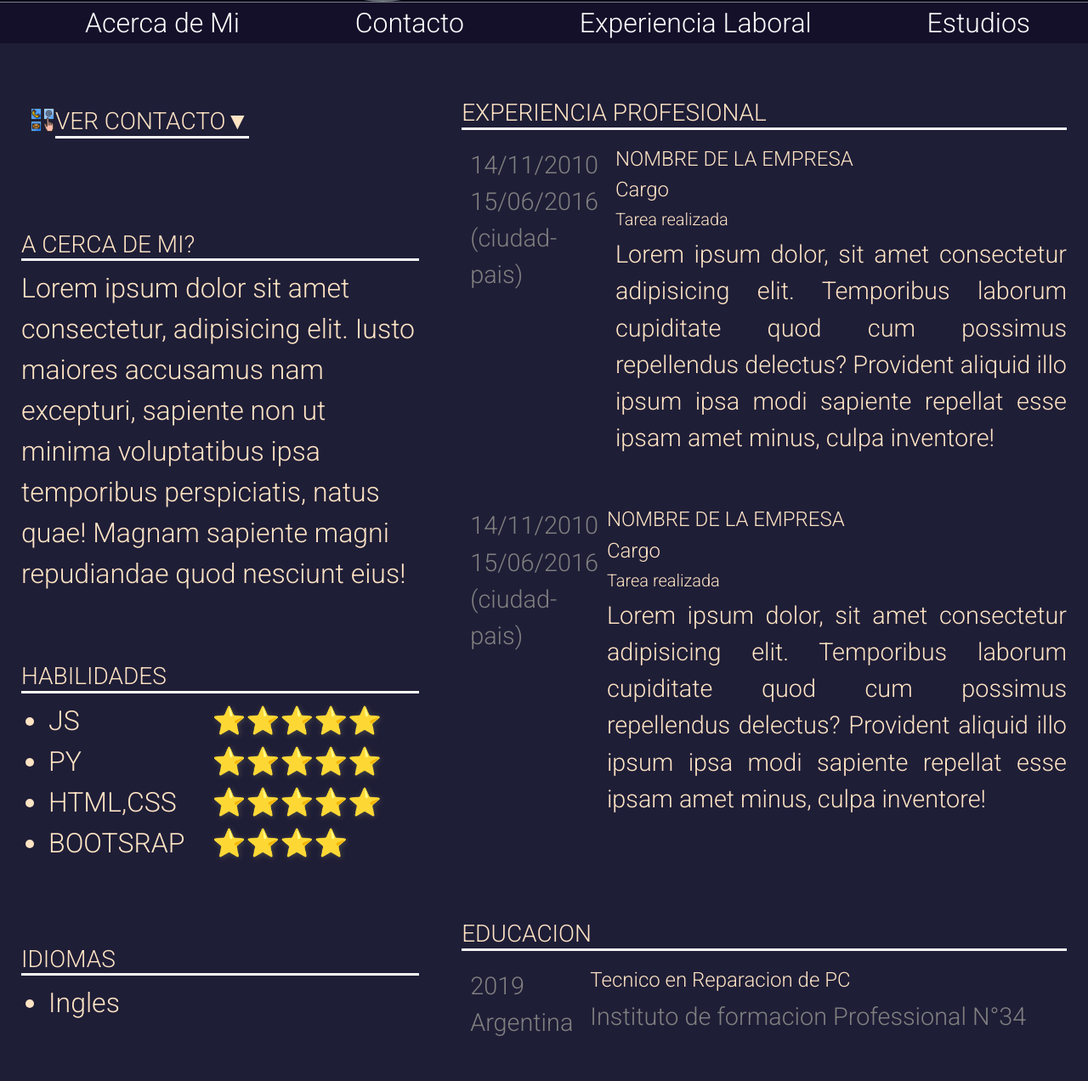
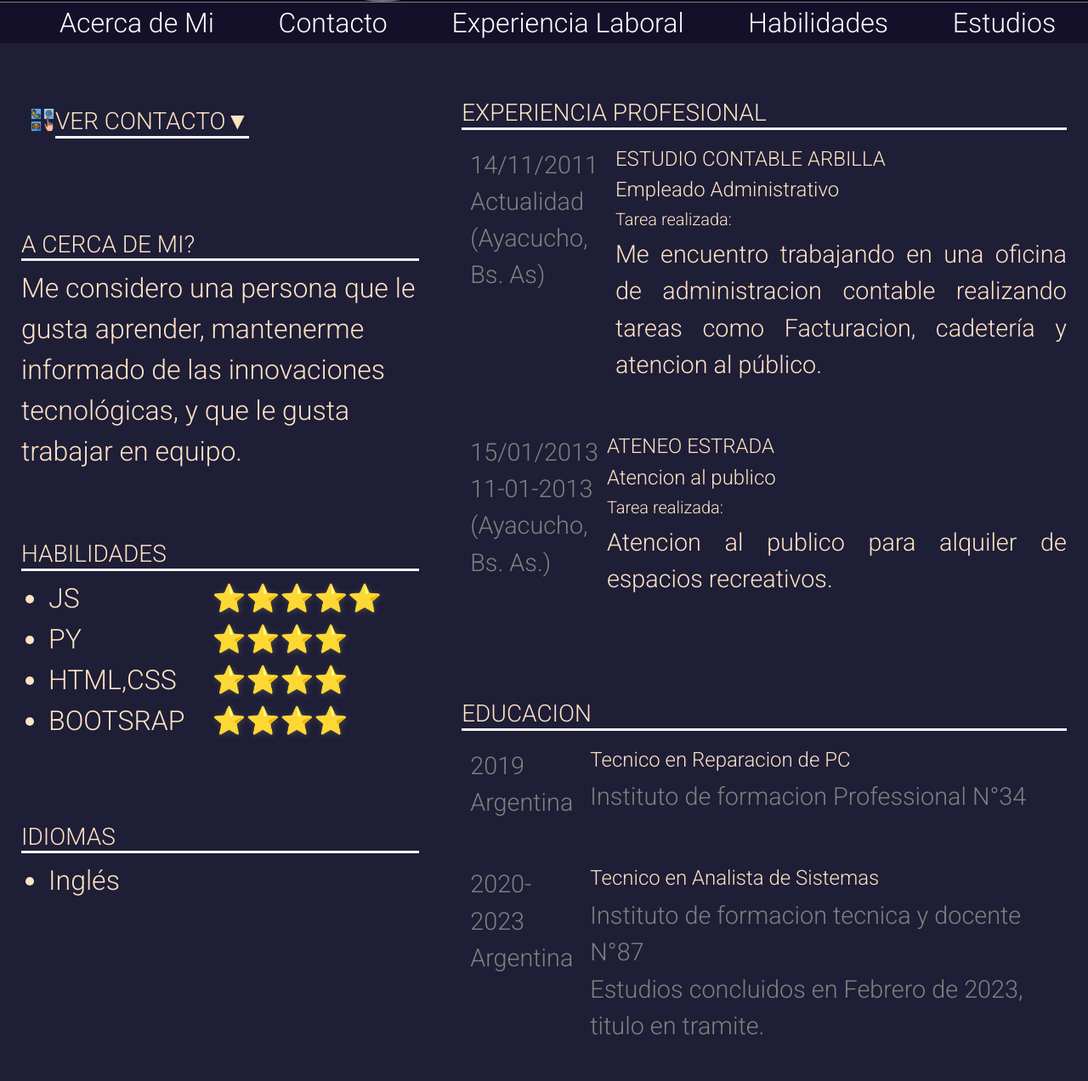
Before and after one commit to FerPe91/proyecto-ticmas-final, a website: page index.html in a window 1280 px wide. Shown: the part 248-1520 px from the top of the page at 85% size. Drawn offline with nearby package versions, Linux system fonts and the light colour scheme.

Commit message:
se agregaron datos personales

```diff
--- a/index.html
+++ b/index.html
@@ -33,6 +33,7 @@
             <li class="li_nav"><a href="#aCercaDeMi">Acerca de Mi</a> </li>
             <li class="li_nav"><a href="#contenedor_contacto">Contacto</a> </li>
             <li class="li_nav"><a href="#laboral">Experiencia Laboral</a> </li>
+            <li class="li_nav"><a href="#habilidades">Habilidades</a> </li>
             <li class="li_nav"><a href="#educacion">Estudios</a> </li>
         </ul>
 
@@ -79,14 +80,14 @@
             </div>
             <div id="aCercaDeMi" class="anchor-offset">
                 <h3>A CERCA DE MI?</h3>
-                <p>Lorem ipsum dolor sit amet consectetur, adipisicing elit.
-                    Iusto maiores accusamus nam excepturi, sapiente non ut minima
-                     voluptatibus ipsa temporibus perspiciatis, natus quae!
-                    Magnam sapiente magni repudiandae quod nesciunt eius!
+                <p>Me considero una persona que le gusta
+                    aprender, mantenerme informado de las
+                    innovaciones tecnológicas, y que le gusta
+                    trabajar en equipo.
                 </p>
             </div>
-            <div class="anchor-offset habilidades" >
-                <h3>HABILIDADES</h3>
+            <div class="anchor-offset habilidades" id="habilidades" >
+                <h3 >HABILIDADES</h3>
                 <div class="itemsHabilidades">
                     <ul class="nombresHabilidades">
                         <li>JS</li>
@@ -106,7 +107,7 @@
             <div class="idiomas anchor-offset">
                 <h3>IDIOMAS</h3>
                 <ul>
-                    <li>Ingles</li>
+                    <li>Inglés</li>
                 </ul>
             </div>
 
@@ -118,35 +119,31 @@
                     <h3>EXPERIENCIA PROFESIONAL</h3>
                     <div class="detalles">
                         <div class="desdeHasta">
-                            <p>14/11/2010</p>
-                            <p>15/06/2016</p>
-                            <p>(ciudad-pais)</p>
+                            <p>14/11/2011</p>
+                            <p>Actualidad</p>
+                            <p>(Ayacucho, Bs. As)</p>
                         </div>
                         <div class="empresa">
-                            <h4>NOMBRE DE LA EMPRESA</h4>
-                            <h4 class="cargo">Cargo</h4>
-                            <h5>Tarea realizada</h5>
-                            <p class="tareaRealizada">Lorem ipsum dolor, sit amet consectetur adipisicing elit.
-                                Temporibus laborum cupiditate quod cum possimus repellendus delectus?
-                                Provident aliquid illo ipsum ipsa modi
-                                sapiente repellat esse ipsam amet minus, culpa inventore!
+                            <h4>ESTUDIO CONTABLE ARBILLA</h4>
+                            <h4 class="cargo">Empleado Administrativo</h4>
+                            <h5>Tarea realizada:</h5>
+                            <p class="tareaRealizada">
+                                Me encuentro trabajando en una oficina de administracion contable realizando tareas como Facturacion, cadetería y atencion al público.
                             </p>
                         </div>
                     </div>
                     <div class="detalles">
                         <div class="desdeHasta">
-                            <p>14/11/2010</p>
-                            <p>15/06/2016</p>
-                            <p>(ciudad-pais)</p>
+                            <p>15/01/2013</p>
+                            <p>11-01-2013</p>
+                            <p>(Ayacucho, <br> Bs. As.)</p>
                         </div>
                         <div>
-                            <h4>NOMBRE DE LA EMPRESA</h4>
-                            <h4 class="cargo">Cargo</h4>
-                            <h5>Tarea realizada</h5>
-                            <p class="tareaRealizada">Lorem ipsum dolor, sit amet consectetur adipisicing elit.
-                                Temporibus laborum cupiditate quod cum possimus repellendus delectus?
-                                Provident aliquid illo ipsum ipsa modi
-                                sapiente repellat esse ipsam amet minus, culpa inventore!
+                            <h4>ATENEO ESTRADA</h4>
+                            <h4 class="cargo">Atencion al publico</h4>
+                            <h5>Tarea realizada:</h5>
+                            <p class="tareaRealizada">
+                                Atencion al publico para alquiler de espacios recreativos.
                             </p>
                         </div>
                     </div>
@@ -166,12 +163,12 @@
                 </div>
                 <div class="detalles">
                     <div class="desdeHasta">
-                        <p>2022</p>
+                        <p>2020-2023</p>
                         <p>Argentina</p>
                     </div>
                     <div class="empresa">
                         <h4 class="tituloUniversitario">Tecnico en Analista de Sistemas</h4>
-                        <p class="universidad">Instituto de formacion tecnica y docente N°87</p>
+                        <p class="universidad">Instituto de formacion tecnica y docente N°87 <br>Estudios concluidos en Febrero de 2023, titulo en tramite.</p>
                     </div>
                 </div>
                 <div class="detalles">
@@ -180,8 +177,8 @@
                         <p>Argentina</p>
                     </div>
                     <div class="empresa">
-                        <h4 class="tituloUniversitario">Scrum Master</h4>
-                        <p class="universidad">ScrumStudy</p>
+                        <h4 class="tituloUniversitario">Scrum Study</h4>
+                        <p class="universidad">Acreditado con el Certificado de Fundamentos de Scrum. <br> Certificado: 955383</p>
                     </div>
                 </div>
 
--- a/js/js.js
+++ b/js/js.js
@@ -12,19 +12,6 @@ function addStars(number){
 
 
 document.getElementById('rate1').innerHTML=addStars(4);
-document.getElementById('rate2').innerHTML=addStars(4);
-document.getElementById('rate3').innerHTML=addStars(4);
+document.getElementById('rate2').innerHTML=addStars(3);
+document.getElementById('rate3').innerHTML=addStars(3);
 document.getElementById('rate4').innerHTML=addStars(3);
-
-
-
-/* document.getElementById('contacto').addEventListener('click', function(){
-    count++
-    if(count%2==0){
-        document.getElementById('contacto').style.backgroundColor ='';
-    }else{
-        document.getElementById('contacto').style.backgroundColor ='rgb(195, 172, 172)';
-        document.getElementById('contacto').style.borderRadius='5.5px';
-    }
-
-});  */
```
